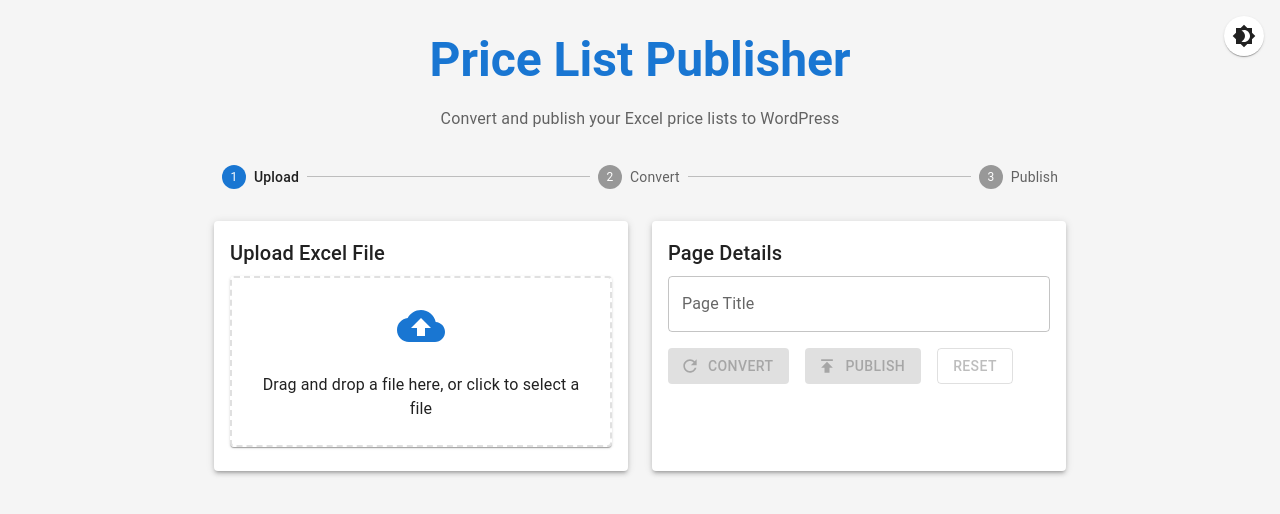
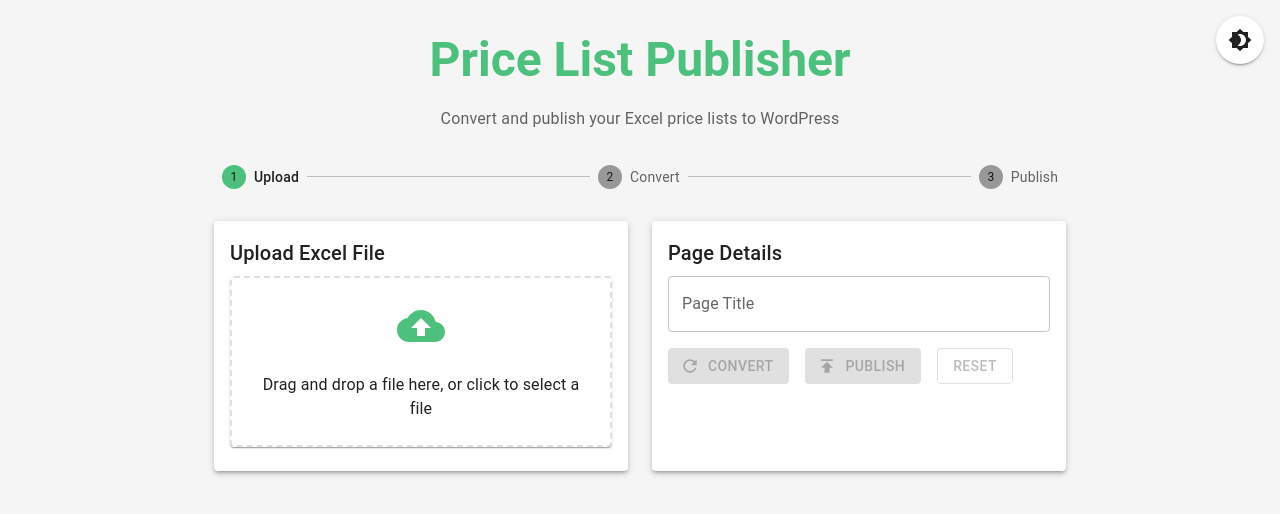
Before and after one commit to andrianalif/file-converter, a React (Create React App) app: page / in a window 1280 px wide. Shown: the top 514 px of the page. Built offline with nearby package versions, Linux system fonts and the light colour scheme.

Commit message:
update ui

```diff
--- a/src/App.tsx
+++ b/src/App.tsx
@@ -14,17 +14,20 @@
   Grid,
   Card,
   CardContent,
+  IconButton,
   ThemeProvider,
+  createTheme,
   CssBaseline,
+  useMediaQuery
 } from '@mui/material';
-import { CloudUpload, Publish, Refresh, Description } from '@mui/icons-material';
+import { CloudUpload, Publish, Refresh, Description, Brightness4, Brightness7 } from '@mui/icons-material';
 import axios from 'axios';
 import StatusMessage from './components/StatusMessage';
-import ThemeToggle from './components/ThemeToggle';
-import { lightTheme, darkTheme } from './theme';
 import './App.css';
 
 function App() {
+  const prefersDarkMode = useMediaQuery('(prefers-color-scheme: dark)');
+  const [isDarkMode, setIsDarkMode] = useState(prefersDarkMode);
   const [file, setFile] = useState<File | null>(null);
   const [title, setTitle] = useState('');
   const [isConverting, setIsConverting] = useState(false);
@@ -33,9 +36,22 @@
   const [success, setSuccess] = useState<string | null>(null);
   const [activeStep, setActiveStep] = useState(0);
   const [showStatus, setShowStatus] = useState(false);
-  const [isDarkMode, setIsDarkMode] = useState(false);
 
-  const theme = isDarkMode ? darkTheme : lightTheme;
+  const theme = createTheme({
+    palette: {
+      mode: isDarkMode ? 'dark' : 'light',
+      primary: {
+        main: '#4ec07d',
+      },
+      secondary: {
+        main: '#ef8d9c',
+      },
+      background: {
+        default: isDarkMode ? '#121212' : '#f5f5f5',
+        paper: isDarkMode ? '#1e1e1e' : '#ffffff',
+      },
+    },
+  });
 
   const toggleTheme = () => {
     setIsDarkMode(!isDarkMode);
@@ -163,8 +179,21 @@
   return (
     <ThemeProvider theme={theme}>
       <CssBaseline />
-      <ThemeToggle isDarkMode={isDarkMode} toggleTheme={toggleTheme} />
       <Container maxWidth="md" sx={{ py: 4 }}>
+        <Box sx={{
+          position: 'fixed',
+          top: 16,
+          right: 16,
+          zIndex: 1000,
+          backgroundColor: theme.palette.background.paper,
+          borderRadius: '50%',
+          boxShadow: 2,
+        }}>
+          <IconButton onClick={toggleTheme} color="inherit" size="large">
+            {isDarkMode ? <Brightness7 /> : <Brightness4 />}
+          </IconButton>
+        </Box>
+
         <Box sx={{ mb: 4, textAlign: 'center' }}>
           <Typography variant="h3" component="h1" gutterBottom sx={{ fontWeight: 'bold', color: 'primary.main' }}>
             Price List Publisher
--- a/src/components/StatusMessage.tsx
+++ b/src/components/StatusMessage.tsx
@@ -50,7 +50,9 @@
     ? 'linear-gradient(to bottom right, #b0db7d 40%, #99dbb4 100%)'
     : 'linear-gradient(to bottom left, #ef8d9c 40%, #ffc39e 100%)',
   borderRadius: '20px',
-  boxShadow: '5px 5px 20px rgba(203, 205, 211, 0.1)',
+  boxShadow: theme.palette.mode === 'dark'
+    ? '0 8px 32px rgba(0, 0, 0, 0.3)'
+    : '5px 5px 20px rgba(203, 205, 211, 0.1)',
   display: 'flex',
   flexDirection: 'column',
   alignItems: 'center',
@@ -63,9 +65,9 @@
 const Face = styled(Box)(({ theme }) => ({
   width: '22%',
   height: '22%',
-  background: '#fcfcfc',
+  background: theme.palette.mode === 'dark' ? '#2f2f2f' : '#fcfcfc',
   borderRadius: '50%',
-  border: '1px solid #777',
+  border: `1px solid ${theme.palette.mode === 'dark' ? '#555' : '#777'}`,
   position: 'relative',
   marginBottom: '20px',
   display: 'flex',
@@ -82,7 +84,7 @@
 const Eye = styled(Box)(({ theme }) => ({
   width: '5px',
   height: '5px',
-  background: '#777',
+  background: theme.palette.mode === 'dark' ? '#999' : '#777',
   borderRadius: '50%',
   position: 'absolute',
   top: '40%',
@@ -101,8 +103,8 @@
   borderRadius: '50%',
   border: '2px solid',
   borderColor: messagetype === 'success'
-    ? 'transparent #777 #777 transparent'
-    : '#777 transparent transparent #777',
+    ? `transparent ${theme.palette.mode === 'dark' ? '#999' : '#777'} ${theme.palette.mode === 'dark' ? '#999' : '#777'} transparent`
+    : `${theme.palette.mode === 'dark' ? '#999' : '#777'} transparent transparent ${theme.palette.mode === 'dark' ? '#999' : '#777'}`,
   transform: 'rotate(45deg)',
   top: messagetype === 'success' ? '43%' : '49%',
   left: '41%',
@@ -112,8 +114,8 @@
   position: 'absolute',
   width: '21%',
   height: '3%',
-  opacity: 0.5,
-  background: '#777',
+  opacity: theme.palette.mode === 'dark' ? 0.3 : 0.5,
+  background: theme.palette.mode === 'dark' ? '#999' : '#777',
   left: '40%',
   top: '43%',
   borderRadius: '50%',
@@ -143,17 +145,19 @@
 }));
 
 const ActionButton = styled(Button)<ActionButtonProps>(({ theme, messagetype }) => ({
-  background: '#fcfcfc',
+  background: theme.palette.mode === 'dark' ? '#2f2f2f' : '#fcfcfc',
   width: '50%',
   height: '15%',
   borderRadius: '20px',
   marginTop: '20px',
   outline: 0,
   border: 'none',
-  boxShadow: '2px 2px 10px rgba(119, 119, 119, 0.5)',
+  boxShadow: theme.palette.mode === 'dark'
+    ? '0 4px 12px rgba(0, 0, 0, 0.3)'
+    : '2px 2px 10px rgba(119, 119, 119, 0.5)',
   transition: 'all 0.5s ease-in-out',
   '&:hover': {
-    background: '#efefef',
+    background: theme.palette.mode === 'dark' ? '#3f3f3f' : '#efefef',
     transform: 'scale(1.05)',
   },
 }));
--- a/src/components/ThemeToggle.tsx
+++ /dev/null
@@ -1,34 +0,0 @@
-import React from 'react';
-import { IconButton, Tooltip } from '@mui/material';
-import { Brightness4, Brightness7 } from '@mui/icons-material';
-
-interface ThemeToggleProps {
-  isDarkMode: boolean;
-  toggleTheme: () => void;
-}
-
-const ThemeToggle: React.FC<ThemeToggleProps> = ({ isDarkMode, toggleTheme }) => {
-  return (
-    <Tooltip title={isDarkMode ? 'Switch to Light Mode' : 'Switch to Dark Mode'}>
-      <IconButton
-        onClick={toggleTheme}
-        color="inherit"
-        sx={{
-          position: 'fixed',
-          top: 16,
-          right: 16,
-          zIndex: 1100,
-          backgroundColor: 'background.paper',
-          boxShadow: 1,
-          '&:hover': {
-            backgroundColor: 'action.hover',
-          },
-        }}
-      >
-        {isDarkMode ? <Brightness7 /> : <Brightness4 />}
-      </IconButton>
-    </Tooltip>
-  );
-};
-
-export default ThemeToggle;
--- a/src/theme.ts
+++ /dev/null
@@ -1,67 +0,0 @@
-import { createTheme } from '@mui/material/styles';
-
-export const lightTheme = createTheme({
-  palette: {
-    mode: 'light',
-    primary: {
-      main: '#1976d2',
-      light: '#42a5f5',
-      dark: '#1565c0',
-    },
-    secondary: {
-      main: '#9c27b0',
-      light: '#ba68c8',
-      dark: '#7b1fa2',
-    },
-    background: {
-      default: '#f5f5f5',
-      paper: '#ffffff',
-    },
-    text: {
-      primary: 'rgba(0, 0, 0, 0.87)',
-      secondary: 'rgba(0, 0, 0, 0.6)',
-    },
-  },
-  components: {
-    MuiCssBaseline: {
-      styleOverrides: {
-        body: {
-          backgroundColor: '#f5f5f5',
-        },
-      },
-    },
-  },
-});
-
-export const darkTheme = createTheme({
-  palette: {
-    mode: 'dark',
-    primary: {
-      main: '#90caf9',
-      light: '#e3f2fd',
-      dark: '#42a5f5',
-    },
-    secondary: {
-      main: '#ce93d8',
-      light: '#f3e5f5',
-      dark: '#ab47bc',
-    },
-    background: {
-      default: '#121212',
-      paper: '#1e1e1e',
-    },
-    text: {
-      primary: '#fff',
-      secondary: 'rgba(255, 255, 255, 0.7)',
-    },
-  },
-  components: {
-    MuiCssBaseline: {
-      styleOverrides: {
-        body: {
-          backgroundColor: '#121212',
-        },
-      },
-    },
-  },
-});
```
